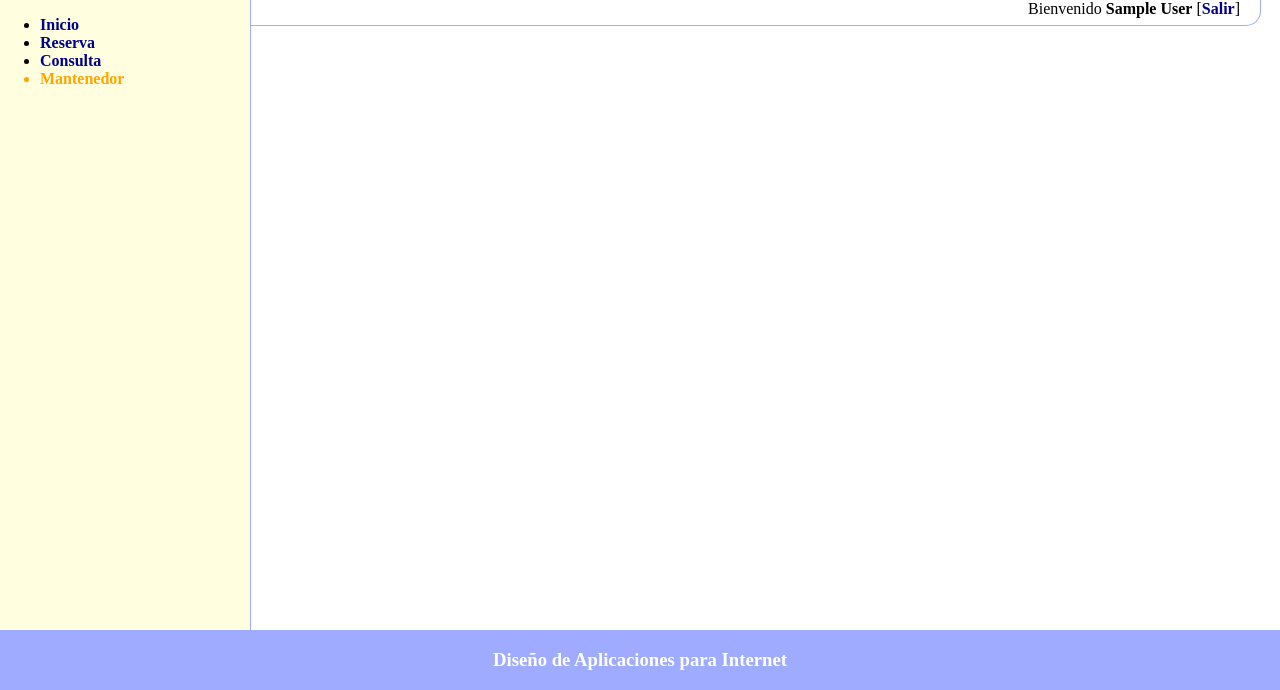
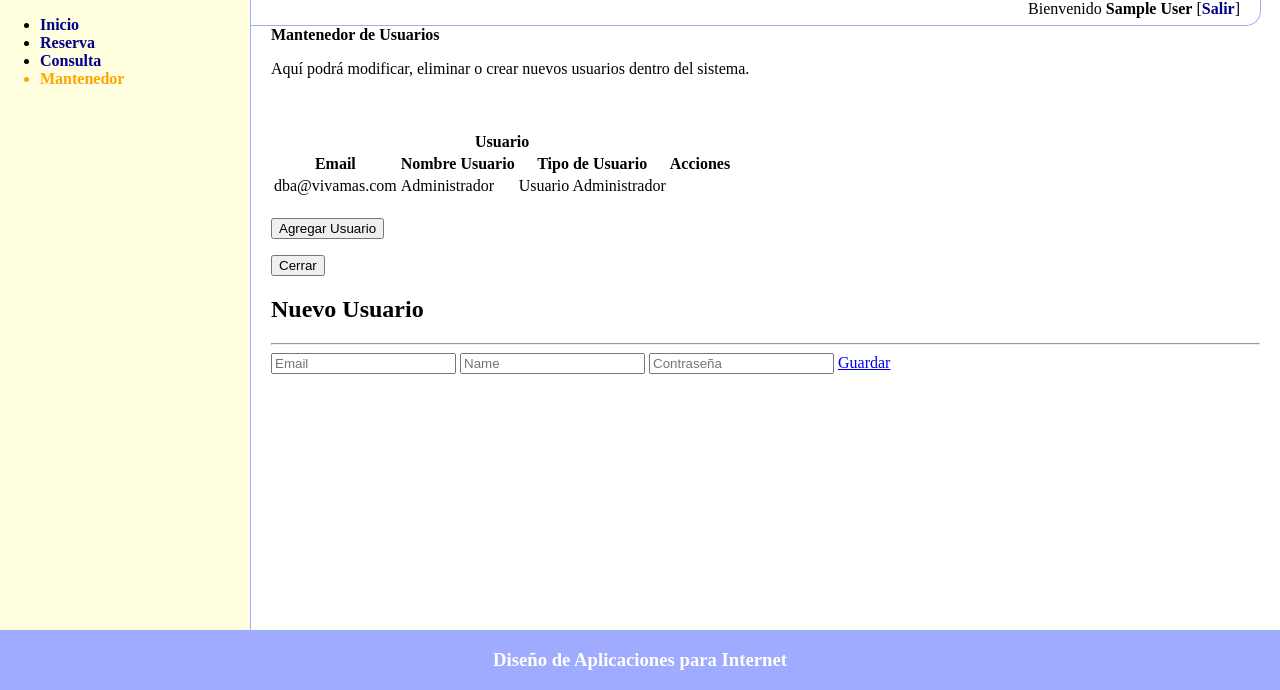
Before and after one commit to KasugaKyosuke/DAI_FutureGadgetLaboratory, a PHP site: page /index.php?menu=mantenedor in a window 1280 px wide. Shown: the part 110-800 px from the top of the page. Run offline with PHP 8.4, Linux system fonts and the light colour scheme; the visitor is signed in with stand-in values (Sample User, id 1); data comes from the database, SQL or seed files in the repository.

Commit message:
Avance 24-05-2018

```diff
--- a/ClinicaVivaMas_Evaluacion2/clinica-viva-mas/mantenedor.php
+++ b/ClinicaVivaMas_Evaluacion2/clinica-viva-mas/mantenedor.php
@@ -1,52 +1,51 @@
 <?php include_once 'session.php' ?>
-<!--
-
+<script src="js/mantenedor.js"></script>
 
 <section class="mantenedor">
     <b>Mantenedor de Usuarios</b>
     <p>
-        .
+        Aquí podrá modificar, eliminar o crear nuevos usuarios dentro del sistema.
     </p>
 
     <div id="ajaxLoading">
         <img src="img/ajax-loader.gif" alt="cargando..."/>
     </div>
 
-    <div class="areaPaciente">
-        <label>RUT del Paciente: </label>
-        <input id="idPaciente" type="text" name="rut" value="" />
+    <div class="areaMantencion">
+        <table>
+            <thead>
+                <tr>
+                    <th colspan="4">Usuario</th>
+                </tr>
+                <tr>
+                    <th>Email</th>
+                    <th>Nombre Usuario</th>
+                    <th>Tipo de Usuario</th>
+                    <th>Acciones</th>
+                </tr>
+            </thead>
+            <tfoot>
+                <tr>
+                    <td colspan="4">
+
+                    </td>
+                </tr>
+            </tfoot>
+            <tbody id="grilla">
+                <tr><td class="vacia" colspan="4">no hay registros</td></tr>
+            </tbody>
+        </table>
+        <p><button id="btn_agregar_usuario" >Agregar Usuario</button></p>
     </div>
 
-    <div class="areaSelectores">
-        <label>Especialidad: </label>
-        <select id="especialidad" name="especialidad">
-            <option value="" disabled="">-- Seleccionar Especialidad --</option>
-        </select>
-
-        <label>Centro M&eacute;dico: </label>
-        <select id="centroMedico" name="centro">
-            <option value="" disabled >-- Seleccionar Centro M&eacute;dico --</option>
-        </select>
-
-        <label>Profesional: </label>
-        <select id="profesional" name="profesional">
-            <option value="" disabled>-- Seleccionar Profesional --</option>
-        </select>
-
-        <label>Fecha: </label>
-        <input type="date" id="fecha" name="fecha" value="" placeholder="seleccione una fecha" />
-
-        <label>Horario: </label>
-        <select id="horario" name="horario">
-            <option value="">-- Seleccionar Hora --</option>
-        </select>
-    </div>
-
-    <div class="areaBotones">
-        <input id="cancelar" type="button" value="Cancelar" name="cancelar" />
-        <input id="reservar" type="button" value="Reservar" name="reservar" />
+    <div id="nuevo_usuario">
+        <button id="btn_cerrar_div" >Cerrar</button>
+        <h2>Nuevo Usuario</h2>
+        <hr>
+        <input id="nuevo_email" name="nuevo_email" placeholder="Email" type="text">
+        <input id="nuevo_nombre" name="nuevo_nombre" placeholder="Name" type="text">
+        <input id="nuevo_pass" name="nuevo_pass" placeholder="Contraseña" type="password">
+        <a href="javascript:verificar()" id="submit">Guardar</a>
     </div>
 
 </section>
-
--->
```
